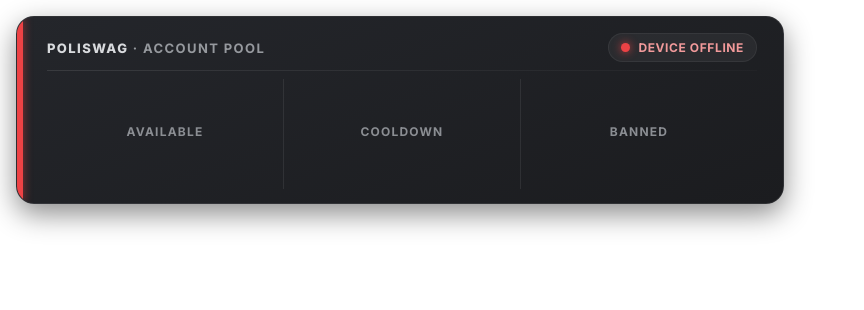
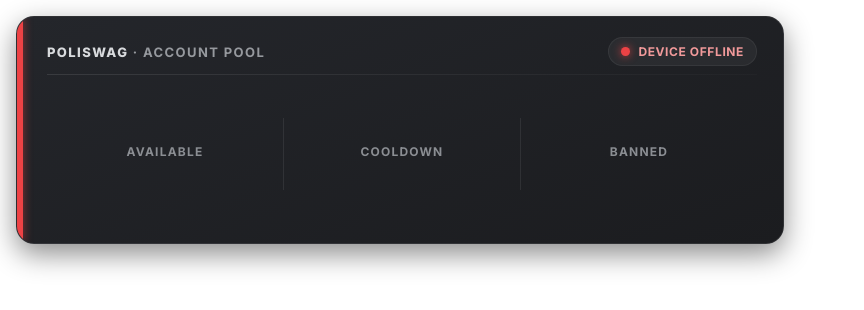
Before and after one commit to rubendgpedrosa/Poliswag, a Python web app: template templates/accounts.html in a window 1280 px wide. Shown: the top 310 px of the page, without its empty margins (0-864 px from the left). Run offline with Jinja, Linux system fonts and the light colour scheme; the template is opened without the code that fills it, so the values that code supplies are empty.

Commit message:
grow the account card to 260px instead of shrinking its numbers
Fitting the area footer into the original 220px canvas meant shrinking
the headline numbers from 58px to 42px, which undercut the whole point
of the card -- those numbers are what makes it readable at a glance in
a chat feed. Made the canvas taller instead and restored 58px.

With the extra room the layout also gets simpler: the stats row now
grows to absorb leftover height in both cases, so the numbers stay
optically centred with or without the area footer, and the
.no-area modifier added in the previous commit is gone. Separators are
back to a fixed height sized to the label+value stack, since stretching
them against a row that now grows would run them the full card height
when the footer is absent.

The render height in image_generator and the html/body/.stage height in
accounts.html have to stay in sync; noted that at the call site.

Full test suite passes at 100% coverage.

```diff
--- a/modules/image_generator.py
+++ b/modules/image_generator.py
@@ -93,7 +93,10 @@ class ImageGenerator:
             "format": "png",
             "encoding": "UTF-8",
             "width": "800",
-            "height": "220",
+            # Taller than the original 220 to fit the per-area footer
+            # without shrinking the headline numbers. Must stay in sync
+            # with the html/body/.stage height in accounts.html.
+            "height": "260",
             "quality": "100",
             "transparent": "",
             "javascript-delay": "1000",
--- a/templates/accounts.html
+++ b/templates/accounts.html
@@ -13,7 +13,7 @@
         margin: 0;
         padding: 0;
         width: 800px;
-        height: 220px;
+        height: 260px;
         /* Left transparent on purpose: everything outside .card stays
            true alpha-0 so this composites correctly on both Discord
            light and dark chat backgrounds. Only .card paints an
@@ -24,7 +24,7 @@
 
     .stage {
         width: 800px;
-        height: 220px;
+        height: 260px;
         display: flex;
         align-items: center;
         justify-content: center;
@@ -63,7 +63,7 @@
            WebKit engine distributes centered flex leftover space
            unevenly. Fixed top/bottom padding plus the explicit margins
            on each row below give predictable, even spacing instead. */
-        padding: 16px 26px 14px 30px;
+        padding: 20px 26px 18px 30px;
     }
 
     /* ---- header row: title + device pill ---- */
@@ -121,20 +121,16 @@
         background: linear-gradient(90deg, rgba(255,255,255,0.10), rgba(255,255,255,0.02));
     }
 
-    /* ---- main stats row ---- */
+    /* ---- main stats row ----
+       Grows to absorb whatever height the fixed rows above/below don't
+       use, so the numbers stay optically centred whether or not the area
+       footer is present (it's absent before the first scanner snapshot
+       lands, or on a query failure). */
     .stats-row {
-        flex: 0 0 auto;
+        flex: 1 1 auto;
         display: flex;
         align-items: center;
         justify-content: space-between;
-    }
-
-    /* Fallback layout: with no area footer (no scanner snapshots yet, or a
-       query failure) the fixed-height rows would leave dead space at the
-       bottom of the card. Letting the stats row absorb the slack keeps the
-       numbers optically centred instead. */
-    .card-inner.no-area .stats-row {
-        flex: 1 1 auto;
     }
 
     .stat {
@@ -156,7 +152,7 @@
 
     .stat-value {
         font-weight: 900;
-        font-size: 42px;
+        font-size: 58px;
         line-height: 1;
     }
 
@@ -167,7 +163,12 @@
     .stat-sep {
         flex: 0 0 auto;
         width: 1px;
-        align-self: stretch;
+        /* Sized to the label+value stack (~78px) rather than stretched to
+           the row, which now grows to absorb slack -- stretching would
+           make these run the full card height when the area footer is
+           absent. */
+        height: 72px;
+        align-self: center;
         background: rgba(255, 255, 255, 0.08);
     }
 
@@ -179,7 +180,7 @@
            between the account stats and the area stats, while the bottom
            margin is matched to card-inner's bottom padding so the area
            text sits with equal space above and below it. */
-        margin: 18px 0 14px;
+        margin: 20px 0 18px;
         background: linear-gradient(90deg, rgba(255,255,255,0.10), rgba(255,255,255,0.02));
     }
 
@@ -221,7 +222,7 @@
     <div class="stage">
         <div class="card">
             <div class="status-bar status-{{ status }}"></div>
-            <div class="card-inner{% if not area_lines %} no-area{% endif %}">
+            <div class="card-inner">
                 <div class="header-row">
                     <div class="title"><strong>Poliswag</strong> &middot; Account Pool</div>
                     <div class="device-pill">
```
